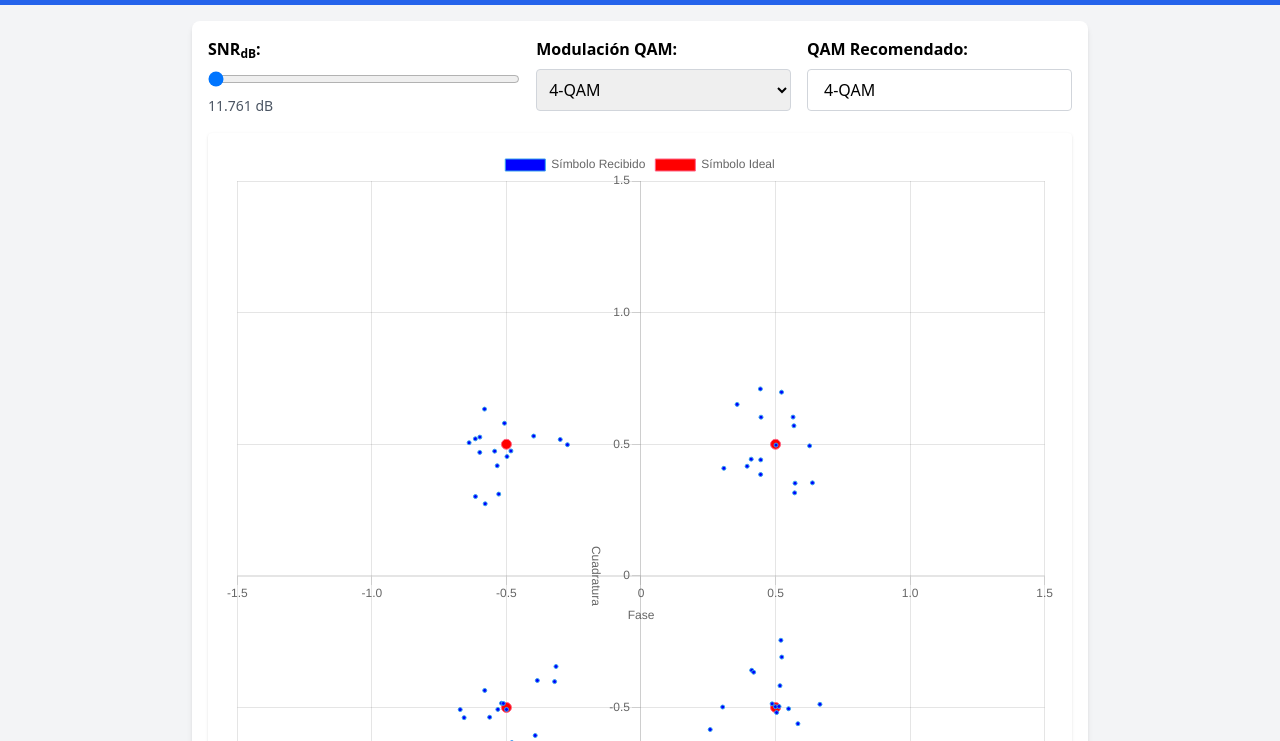
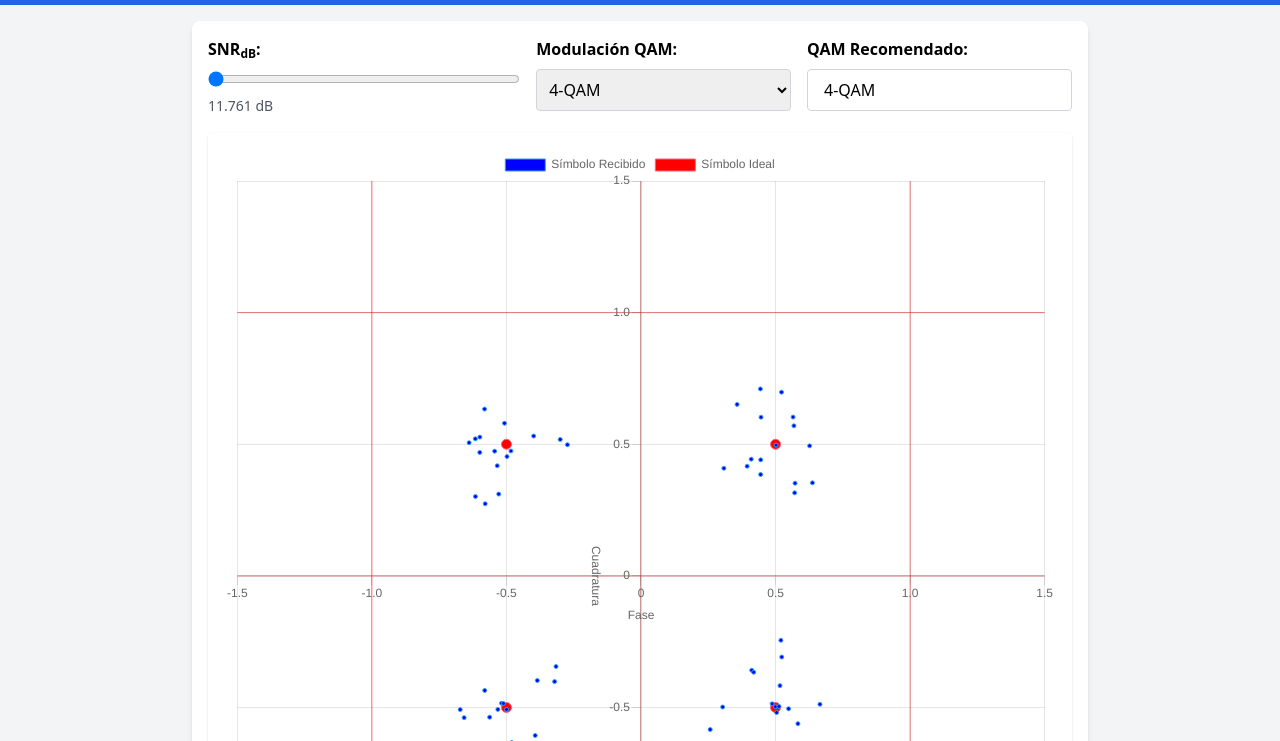
Before and after one commit to MontillaTomas/adaptive-nqam-modulation, a plain HTML site: page index.html in a window 1280 px wide. Shown: the part 59-800 px from the top of the page. Drawn offline with nearby package versions, Linux system fonts and the light colour scheme.

Commit message:
Add grid for ideal symbols

```diff
--- a/index.html
+++ b/index.html
@@ -183,6 +183,10 @@
           chart.destroy();
         }
 
+        const gridSize =
+          qamValue === 8 ? 4 : qamValue === 32 ? 6 : Math.sqrt(qamValue);
+        const step = 2 / gridSize;
+
         chart = new Chart(ctx, {
           type: "scatter",
           data: {
@@ -231,6 +235,37 @@
               },
             },
           },
+          plugins: [
+            {
+              id: "customGridLines",
+              beforeDraw: (chart) => {
+                const {
+                  ctx,
+                  chartArea: { left, top, right, bottom },
+                  scales: { x, y },
+                } = chart;
+                ctx.save();
+                ctx.strokeStyle = "rgba(255, 0, 0, 0.5)";
+                ctx.lineWidth = 1;
+
+                for (let i = 0; i <= gridSize; i++) {
+                  const xPos = x.getPixelForValue(-1 + i * step);
+                  ctx.beginPath();
+                  ctx.moveTo(xPos, top);
+                  ctx.lineTo(xPos, bottom);
+                  ctx.stroke();
+
+                  const yPos = y.getPixelForValue(-1 + i * step);
+                  ctx.beginPath();
+                  ctx.moveTo(left, yPos);
+                  ctx.lineTo(right, yPos);
+                  ctx.stroke();
+                }
+
+                ctx.restore();
+              },
+            },
+          ],
         });
       }
 
```
